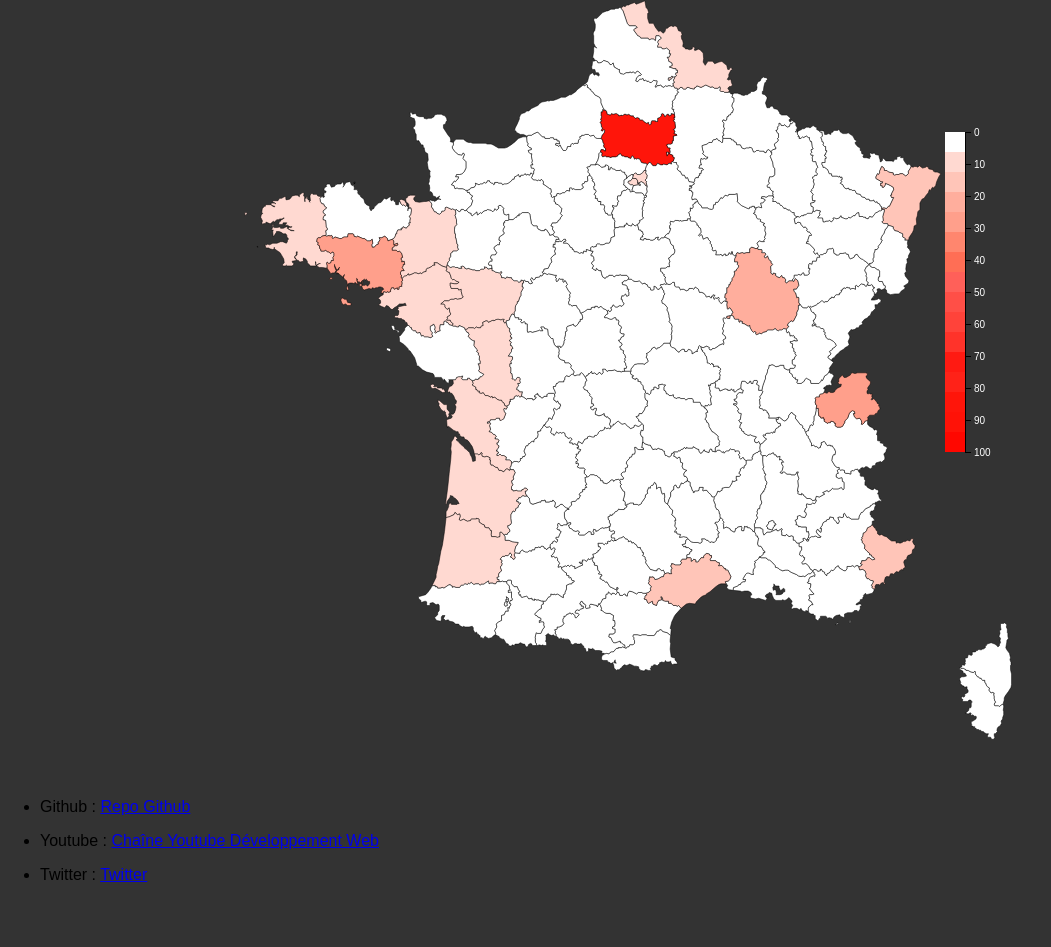
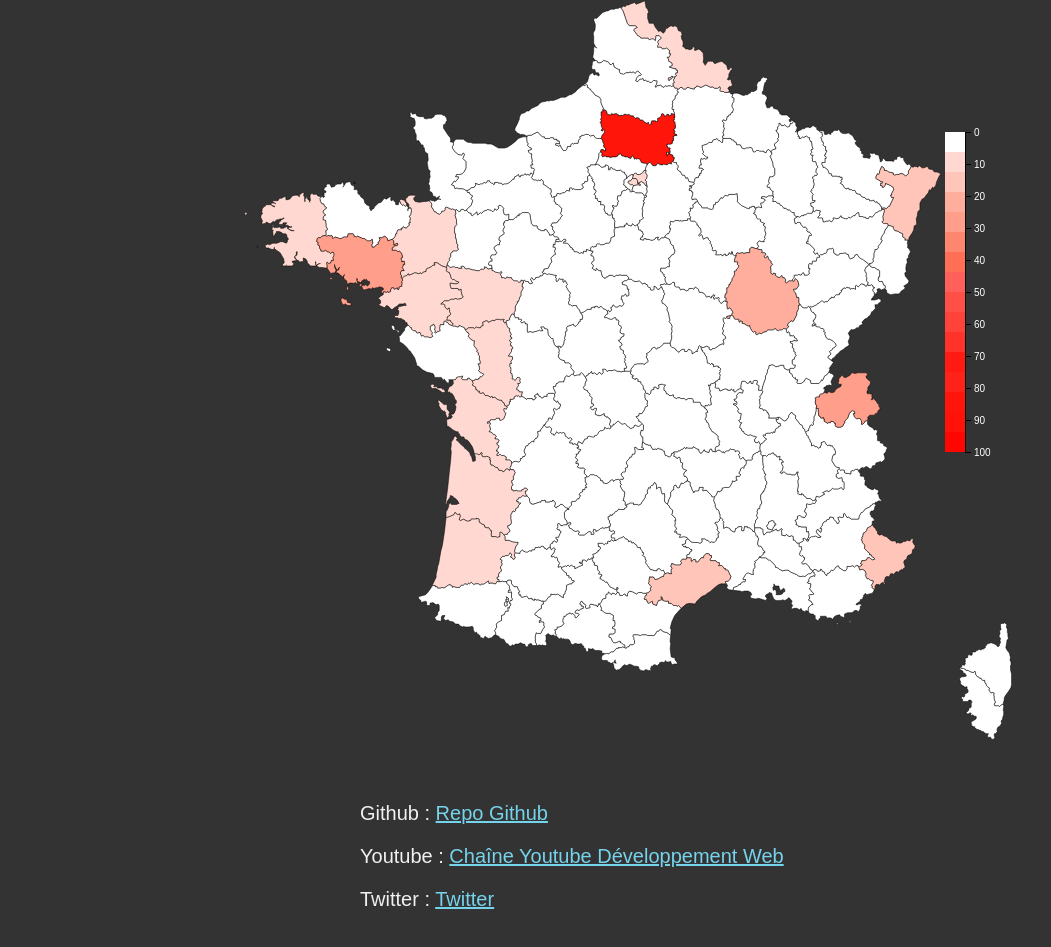
Before and after one commit to Ziratsu/CoronavirusGraph, a website: page index.html in a window 1280 px wide. Shown: the part 1090-2037 px from the top of the page, without its empty margins (0-1051 px from the left). Drawn offline with nearby package versions, Linux system fonts and the light colour scheme.

Commit message:
Update style.css

```diff
--- a/style.css
+++ b/style.css
@@ -108,7 +108,23 @@ div.tooltipMap {
     max-width: 300px;
     height: 40px;
 }
+.Credits {
 
+}
+ul {
+    width: 600px;
+    margin: 0 auto;
+}
+ul li {
+    list-style-type: none;
+}
+ul p {
+    color: #f1f1f1;
+    font-size: 20px;
+}
+ul p a {
+    color: #75d3eb;
+}
 @media screen and (max-width:1000px) {
     /* On remet width et height inital pour rendre responsive avec viewbox */
     #graphique svg {
```
